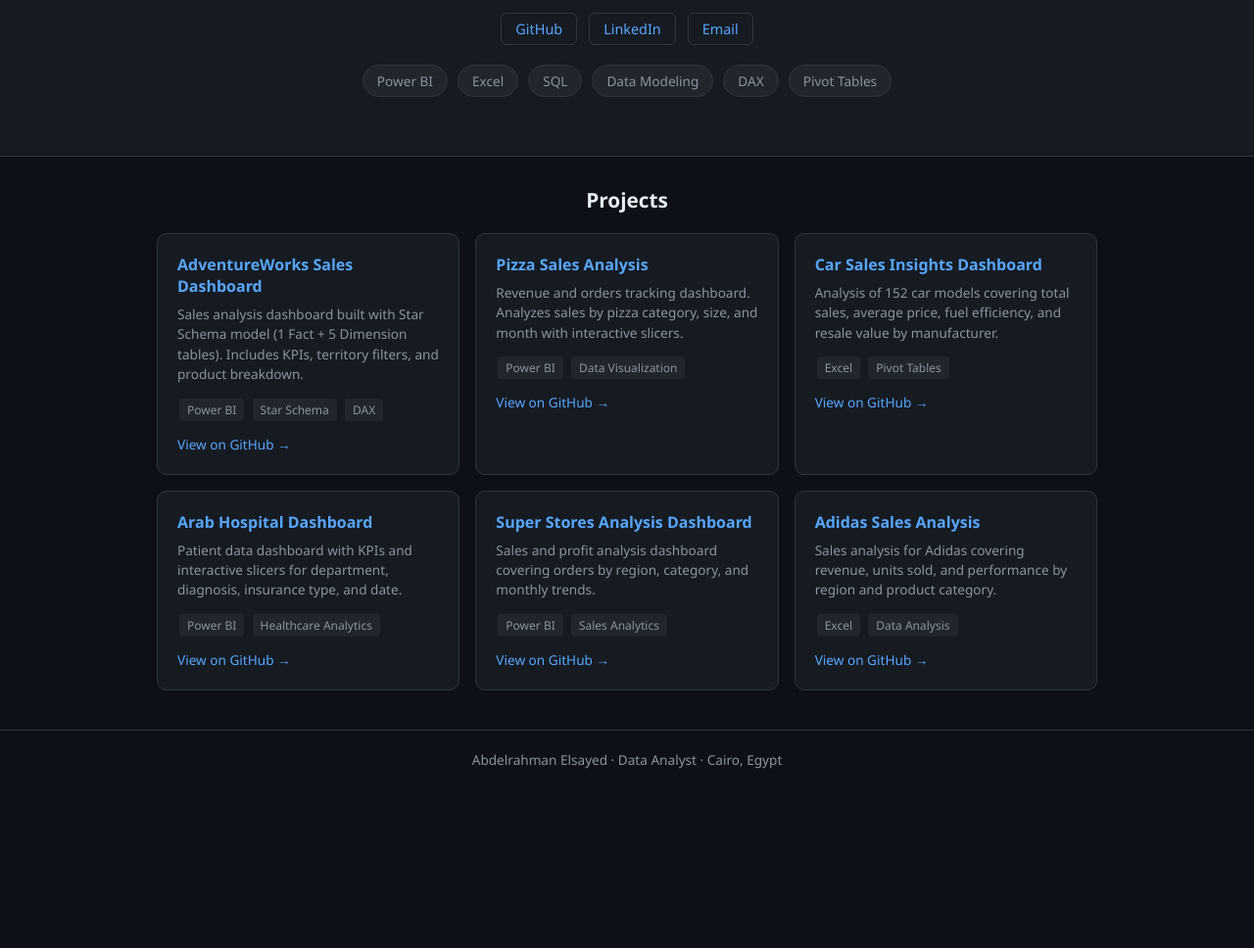
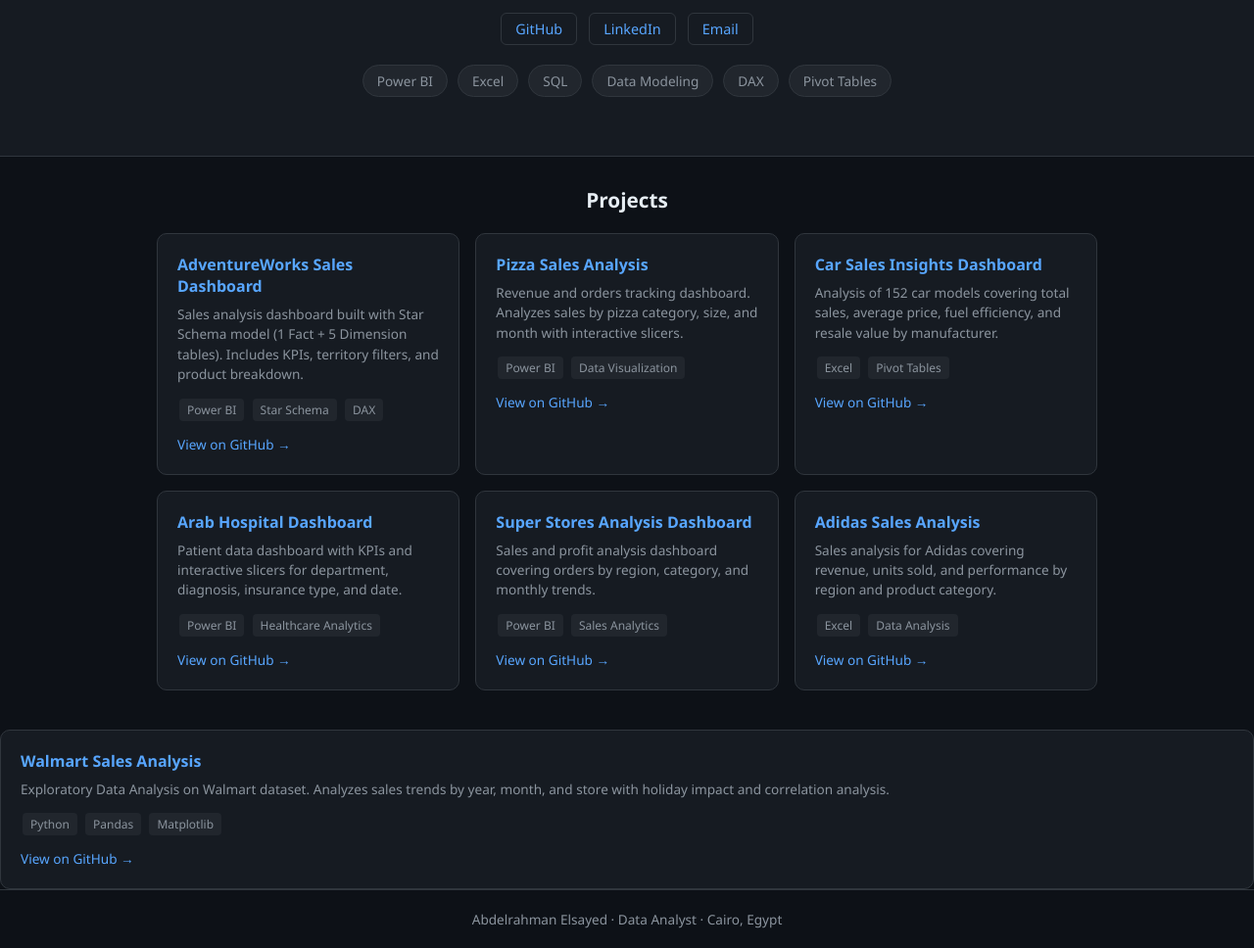
Before and after one commit to abdelrhamanelsayed830-a11y/abdelrhamanelsayed830-a11y.github.io, a plain HTML site: page index.html in a window 1280 px wide. Shown: the part 116-1084 px from the top of the page at 98% size. Before the commit the page ends 921 px from the top, so only its background shows below. Drawn offline with Linux system fonts and the light colour scheme.

Commit message:
Add Walmart Sales Analysis card to index.html
Added a new card for Walmart Sales Analysis with details and a link to GitHub.

```diff
--- a/index.html
+++ b/index.html
@@ -106,6 +106,16 @@
 
 </div>
 
+  <div class="card">
+    <h3>Walmart Sales Analysis</h3>
+    <p>Exploratory Data Analysis on Walmart dataset. Analyzes sales trends by year, month, and store with holiday impact and correlation analysis.</p>
+    <span class="tag">Python</span>
+    <span class="tag">Pandas</span>
+    <span class="tag">Matplotlib</span>
+    <br>
+    <a href="https://github.com/abdelrhamanelsayed830-a11y/walmart-sales-analysis" target="_blank">View on GitHub →</a>
+</div>
+
 <footer>
   Abdelrahman Elsayed · Data Analyst · Cairo, Egypt
 </footer>
```
